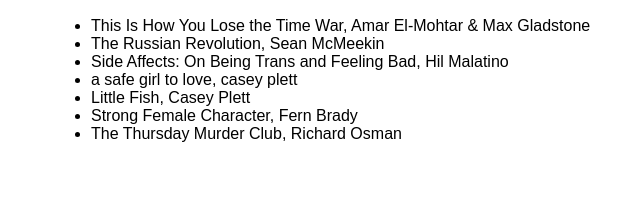
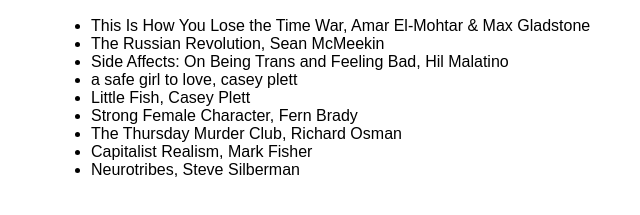
Before and after one commit to hecateeeee/hecateeeee.github.io, a plain HTML site: page media-consumed.html in a window 1280 px wide. Shown: the part 127-342 px from the top of the page, without its empty margins (269-909 px from the left). Drawn offline with Linux system fonts and the light colour scheme.

Commit message:
Update media consumed: Neurotribes

```diff
--- a/media-consumed.html
+++ b/media-consumed.html
@@ -13,11 +13,8 @@
 <li>Little Fish, Casey Plett</li>
 <li>Strong Female Character, Fern Brady</li>
 <li>The Thursday Murder Club, Richard Osman</li>
+<li>Capitalist Realism, Mark Fisher</li>
+<li>Neurotribes, Steve Silberman</li>
 </ul>
-<!-- ## Movies -->
-
-<!-- ## Television -->
-
-<!-- ## Video Games -->
 </body>
 </html>
```
